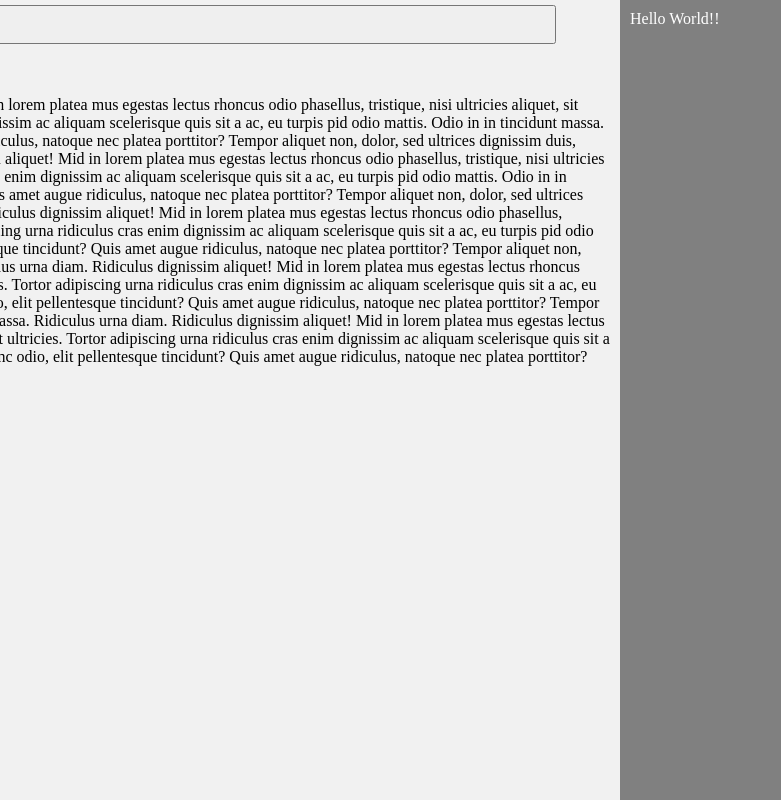
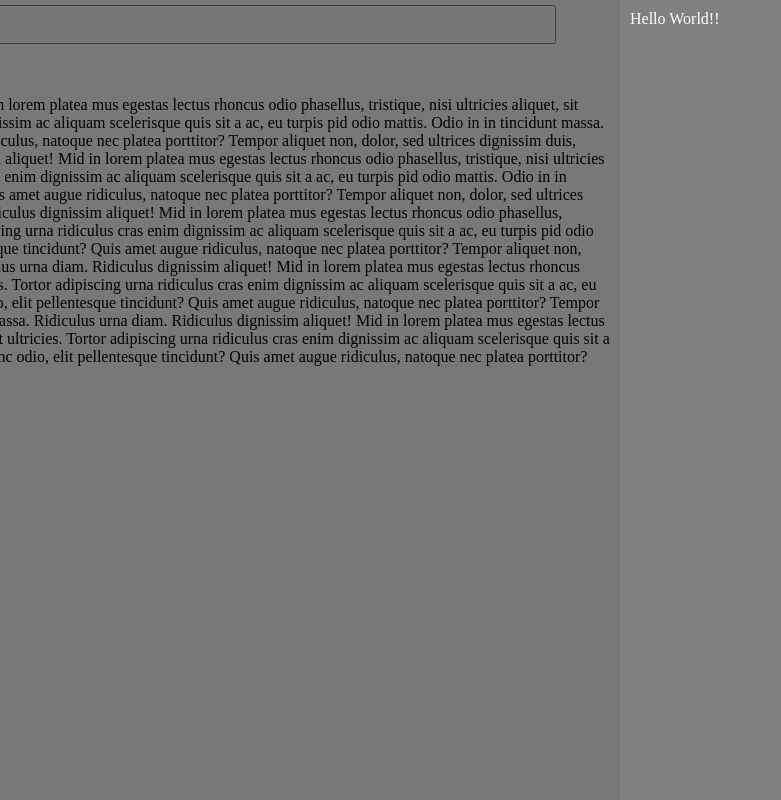
Before and after one commit to nnattawat/slideReveal, a website: page demo/index.html in a window 1280 px wide. Both pictures are taken after a click on the button "Menu". Shown: the whole page, without its empty margins (0-781 px from the left). Drawn offline with nearby package versions, Linux system fonts and the light colour scheme.

Commit message:
Attach overlayElement to the model instead of data attribute

```diff
--- a/demo/index.html
+++ b/demo/index.html
@@ -93,7 +93,8 @@
           },
           hidden: function(obj){
             console.log(obj);
-          }
+          },
+          overlay: true
         });
 
         slider2 = $("#slider2").slideReveal({
@@ -104,7 +105,8 @@
           trigger: $("#trigger2"),
           // autoEscape: false,
           overlay: true,
-          top: 100
+          top: 100,
+          overlayColor: 'rgba(255,255,255,0.5)'
         });
     	});
 
--- a/src/slidereveal.js
+++ b/src/slidereveal.js
@@ -60,7 +60,7 @@
       if (setting.overlay) {
         $el.css('z-index', setting.zIndex);
 
-        var $overlay = $("<div class='slide-reveal-overlay'></div>")
+        self.overlayElement = $("<div class='slide-reveal-overlay'></div>")
         .hide()
         .css({
           position: 'fixed',
@@ -74,8 +74,7 @@
           self.hide();
         });
 
-        $("body").prepend($overlay);
-        $el.data('slide-reveal-overlay', $overlay);
+        $("body").prepend(self.overlayElement);
       }
 
       // Add close stage
@@ -116,14 +115,14 @@
     show: function(triggerEvents) {
       var setting = this.setting;
       var $el = this.element;
+      var $overlayElement = this.overlayElement;
 
       // trigger show() method
       if (triggerEvents === undefined || triggerEvents) { setting.show($el); }
 
       // show overlay
       if (setting.overlay) {
-        var $overlay = $el.data('slide-reveal-overlay');
-        $overlay.show();
+        $overlayElement.show();
       }
 
       // slide the panel
@@ -148,6 +147,7 @@
     hide: function(triggerEvents) {
       var setting = this.setting;
       var $el = this.element;
+      var $overlayElement = this.overlayElement;
 
       // trigger hide() method
       if (triggerEvents === undefined || triggerEvents) { setting.hide($el); }
@@ -164,7 +164,7 @@
         setTimeout(function(){
           // hide overlay
           if (setting.overlay) {
-            $(".slide-reveal-overlay").hide();
+            $overlayElement.hide();
           }
 
           setting.hidden($el);
```
